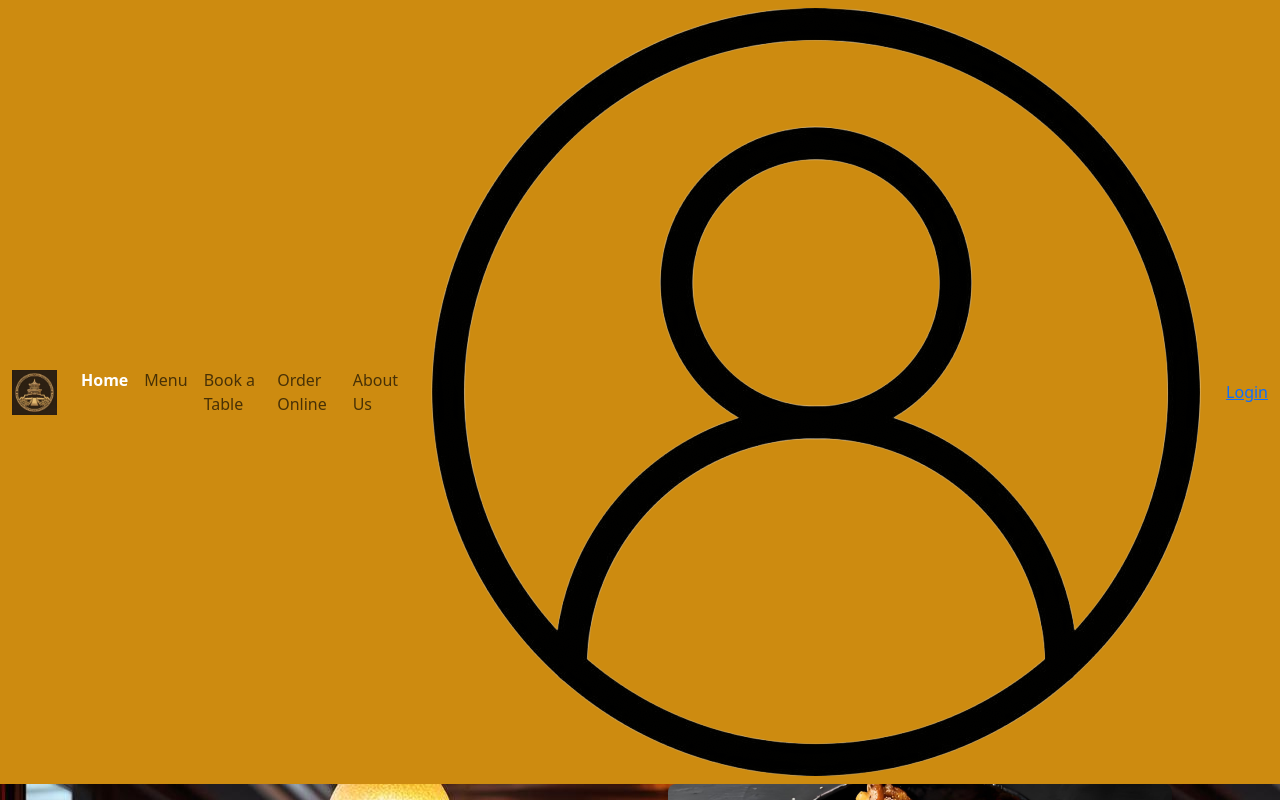
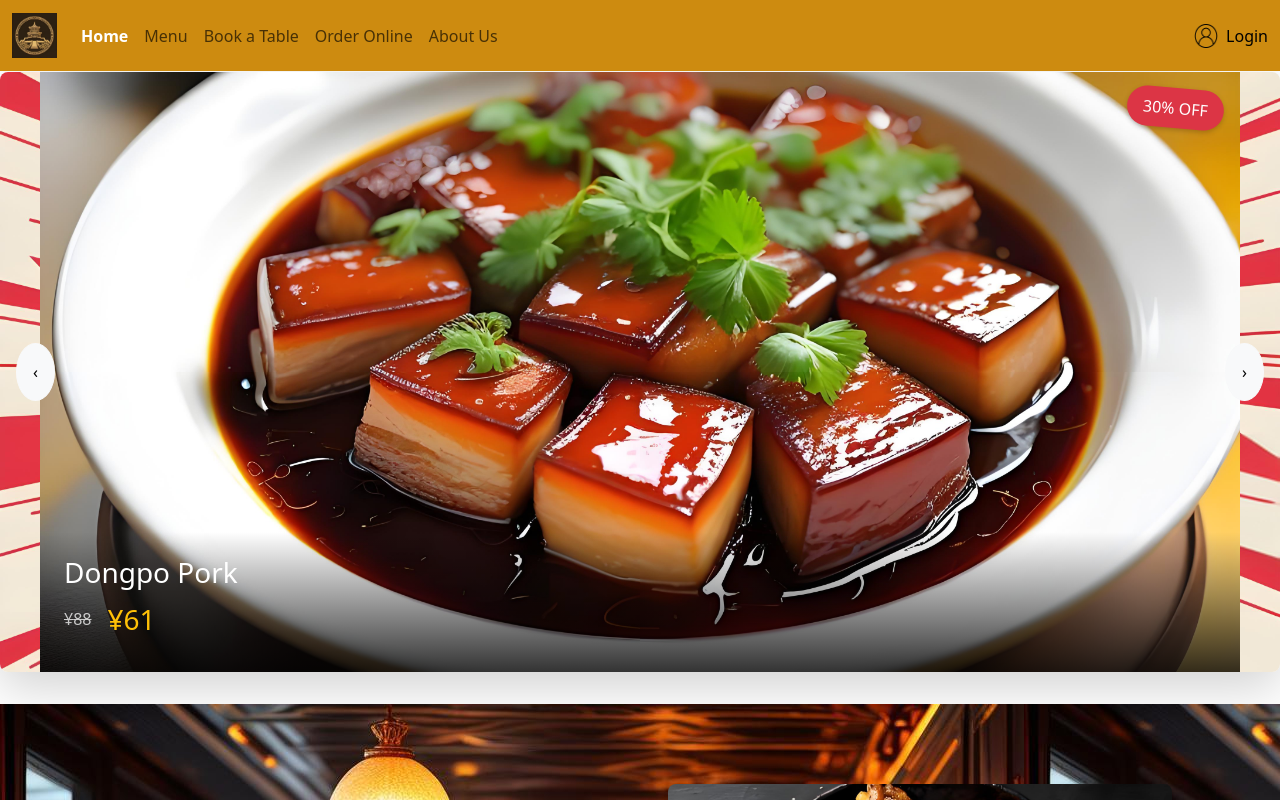
Before and after one commit to ProJBH/Restaurant_web_app, a React (Create React App) app in the folder frontend/: page / in a window 1280 px wide. Shown: the top 800 px of the page. Built offline with nearby package versions, Linux system fonts and the light colour scheme.

Commit message:
put login function and log to the right hand side

```diff
--- a/frontend/src/components/Navbar/Navbar.module.scss
+++ b/frontend/src/components/Navbar/Navbar.module.scss
@@ -18,3 +18,21 @@
     font-weight: 900 !important;
     color: #ffffff !important; // 此处为示例颜色，可根据需求修改
 }
+
+
+  /* 针对登录链接进行样式调整 */
+  .loginLink {
+    text-decoration: none;
+    /* 确保内容在右侧对齐 */
+    margin-left: auto;
+  }
+
+  .loginIcon {
+    width: 24px; /* 根据需求调整图标大小 */
+    height: 24px;
+    margin-right: 8px;
+  }
+
+  .loginText {
+    color: black;
+  }
```
